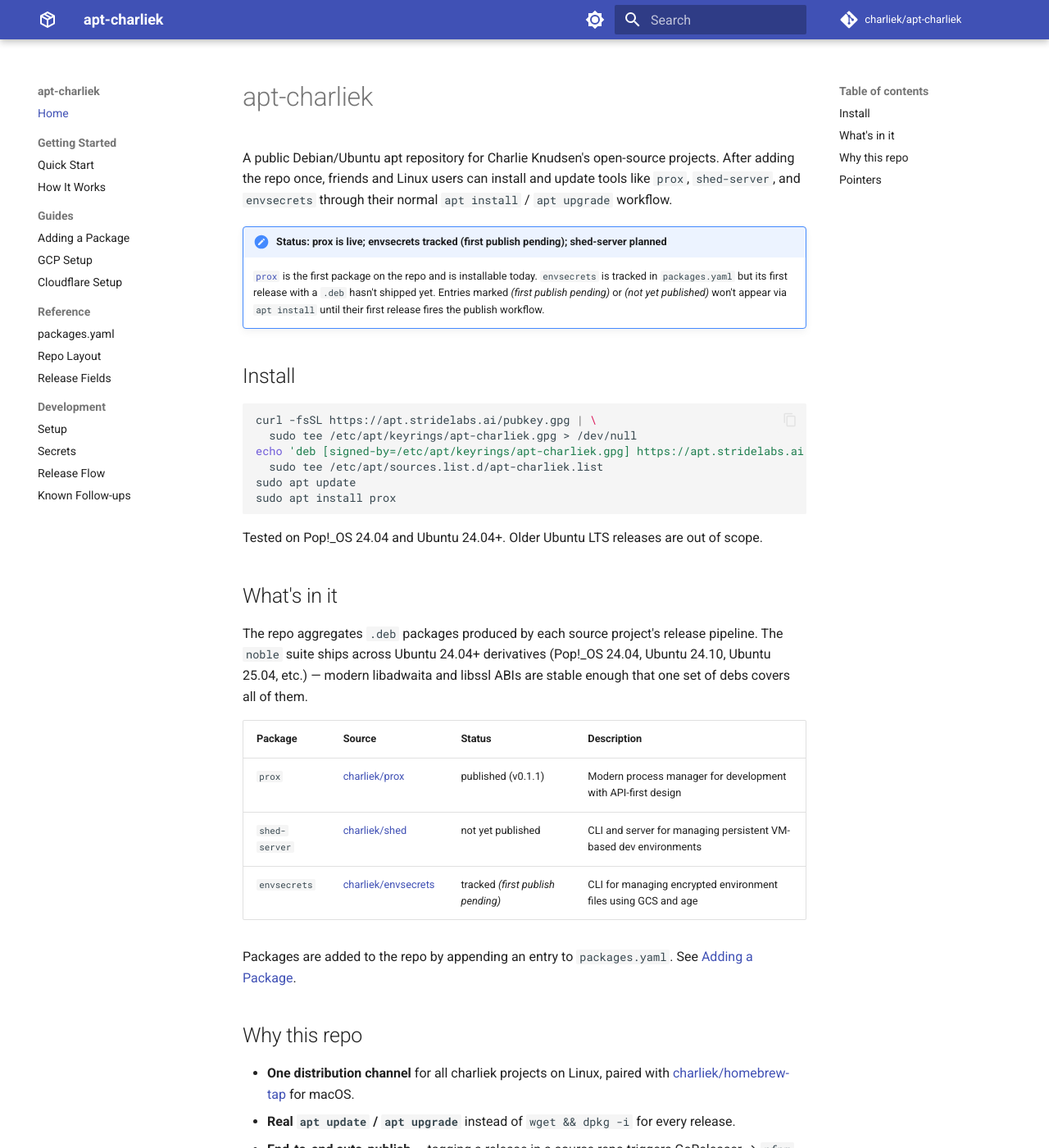
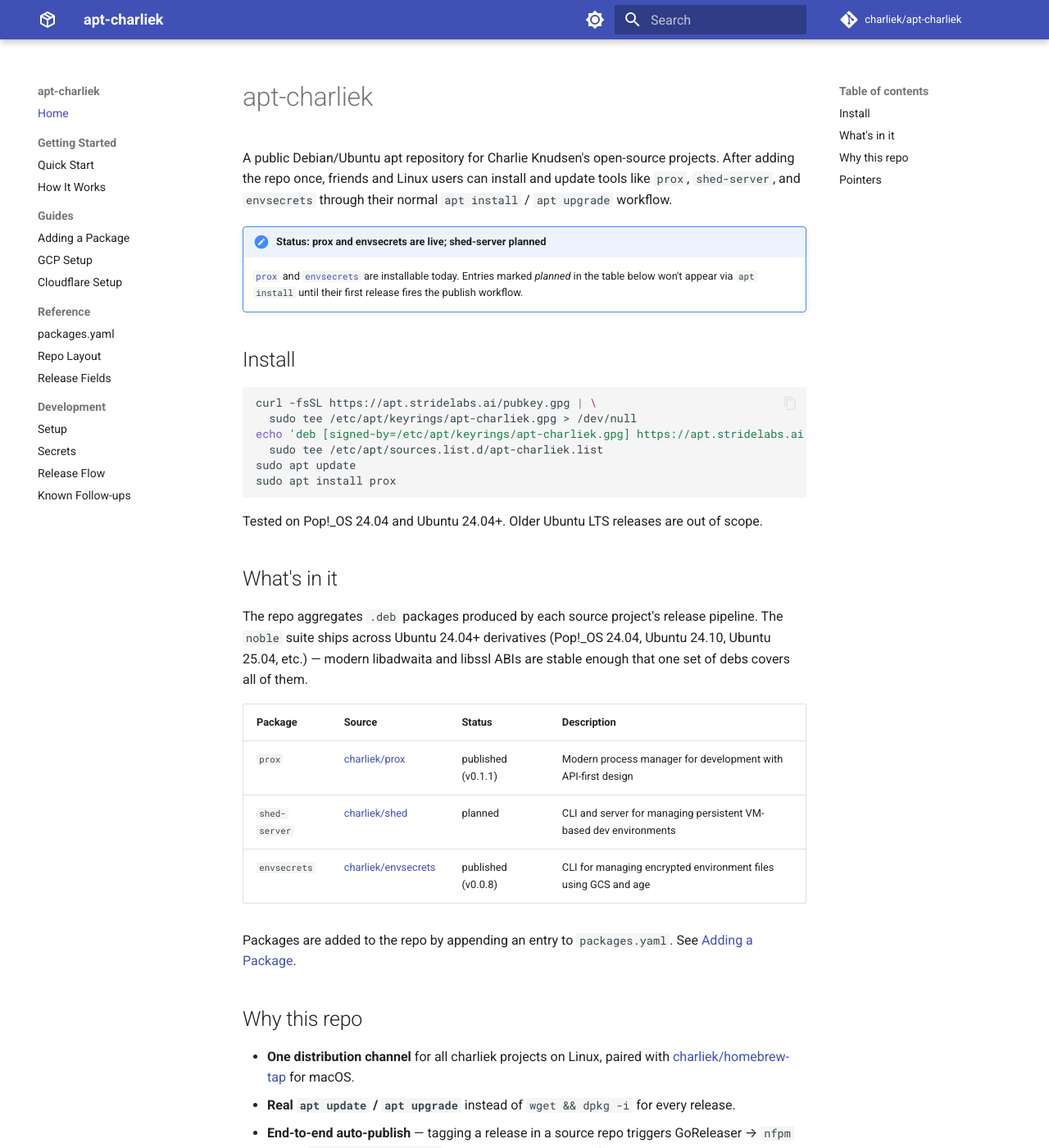
Before and after one commit to charliek/apt-charliek, an MkDocs documentation site: the page built from docs/index.md, in a window 1280 px wide and 1400 px high. Shown: the whole window at 82% size. Built offline with MkDocs 1.6.1 and Material for MkDocs 9.7.7, drawn with Linux system fonts in a browser that asks for light colours; comment, search, counter and statistics services are not loaded.

Commit message:
Flip envsecrets status to published (v0.0.8) (#7)
* Flip envsecrets status to published (v0.0.8)

envsecrets v0.0.8 has shipped with .deb assets and is installable
via the apt repo. Updates the Packages tables and the index.md
status callout to reflect this.

* Align shed-server status terminology to 'planned'

```diff
--- a/docs/index.md
+++ b/docs/index.md
@@ -2,13 +2,12 @@
 
 A public Debian/Ubuntu apt repository for Charlie Knudsen's open-source projects. After adding the repo once, friends and Linux users can install and update tools like `prox`, `shed-server`, and `envsecrets` through their normal `apt install` / `apt upgrade` workflow.
 
-!!! note "Status: prox is live; envsecrets tracked (first publish pending); shed-server planned"
-    [`prox`](https://github.com/charliek/prox) is the first package on the
-    repo and is installable today. `envsecrets` is tracked in
-    `packages.yaml` but its first release with a `.deb` hasn't shipped
-    yet. Entries marked *(first publish pending)* or *(not yet published)*
-    won't appear via `apt install` until their first release fires the
-    publish workflow.
+!!! note "Status: prox and envsecrets are live; shed-server planned"
+    [`prox`](https://github.com/charliek/prox) and
+    [`envsecrets`](https://github.com/charliek/envsecrets) are
+    installable today. Entries marked *planned* in the table below
+    won't appear via `apt install` until their first release fires
+    the publish workflow.
 
 ## Install
 
@@ -30,8 +29,8 @@ The repo aggregates `.deb` packages produced by each source project's release pi
 | Package | Source | Status | Description |
 |---|---|---|---|
 | `prox` | [charliek/prox](https://github.com/charliek/prox) | published (v0.1.1) | Modern process manager for development with API-first design |
-| `shed-server` | [charliek/shed](https://github.com/charliek/shed) | not yet published | CLI and server for managing persistent VM-based dev environments |
-| `envsecrets` | [charliek/envsecrets](https://github.com/charliek/envsecrets) | tracked *(first publish pending)* | CLI for managing encrypted environment files using GCS and age |
+| `shed-server` | [charliek/shed](https://github.com/charliek/shed) | planned | CLI and server for managing persistent VM-based dev environments |
+| `envsecrets` | [charliek/envsecrets](https://github.com/charliek/envsecrets) | published (v0.0.8) | CLI for managing encrypted environment files using GCS and age |
 
 Packages are added to the repo by appending an entry to `packages.yaml`. See [Adding a Package](guides/adding-a-package.md).
 
```
Also changed, not shown: README.md (+1 -1 lines).
